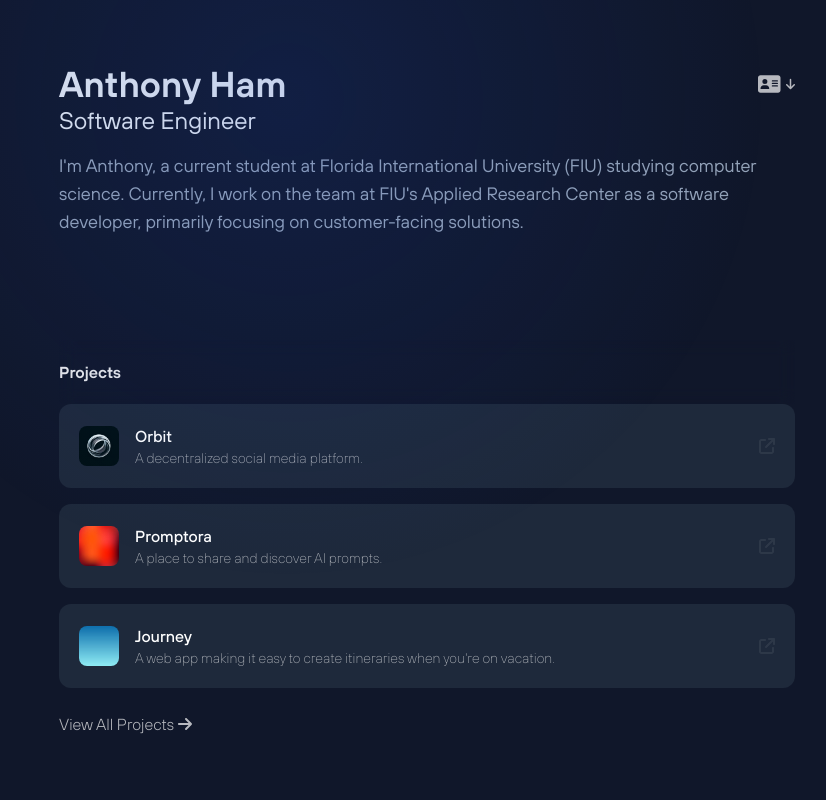
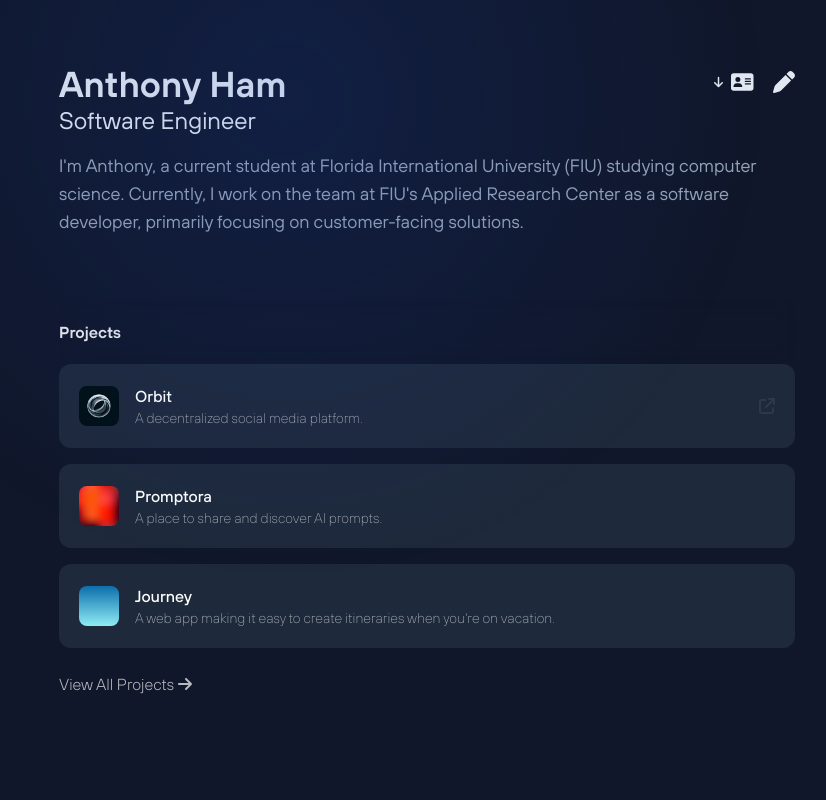
Before and after one commit to amichaeel/anthonymham, a Next.js app: page / in a window 1280 px wide. Shown: the top 800 px of the page, without its empty margins (213-1039 px from the left). Built offline with nearby package versions, Linux system fonts and the light colour scheme.

Commit message:
added link for projects on main page, link to upcoming blog, construction component

```diff
--- /dev/null
+++ b/components/Construction.js
@@ -0,0 +1,18 @@
+import React from "react";
+import { FontAwesomeIcon } from "@fortawesome/react-fontawesome";
+import { faTools } from "@fortawesome/free-solid-svg-icons";
+
+export default function ComingSoon() {
+  return (
+    <div className="text-white w-screen h-screen">
+      <div className="flex flex-col justify-center items-center w-full h-full">
+        <div className="flex text-2xl items-center space-x-5">
+          <FontAwesomeIcon icon={faTools} />
+          <div className="text-4xl font-thin w-[0.1px] bg-slate-200/30 h-12">
+          </div>
+          <span className="text-sm">This page is under construction</span>
+        </div>
+      </div>
+    </div>
+  )
+}
--- a/components/ProjectModal.js
+++ b/components/ProjectModal.js
@@ -1,19 +1,25 @@
 import React from "react"
+import { useRouter } from "next/router"
 import Image from "next/image"
 import { FontAwesomeIcon } from "@fortawesome/react-fontawesome"
 import { faArrowUpRightFromSquare } from "@fortawesome/free-solid-svg-icons"
 
-export default function ProjectModal({title, imgSource, description}) {
+export default function ProjectModal({ title, imgSource, description, link }) {
+  const router = useRouter()
   return (
-    <div className="flex gap-4 items-center group/project lg:group-hover/projects:opacity-40 lg:group-hover/projects:hover:hover:opacity-100 transition-all duration-200 bg-slate-800 rounded-xl p-5 cursor-default lg:hover:bg-slate-700">
+    <div className={link ? `cursor-pointer` : `cursor-default`}>
+      <div onClick={() => router.push(link)} className="flex gap-4 items-center group/project lg:group-hover/projects:opacity-40 lg:group-hover/projects:hover:hover:opacity-100 transition-all duration-200 bg-slate-800 rounded-xl p-5 lg:hover:bg-slate-700">
         <Image alt="placeholder-logo" className="rounded-lg lg:group-hover/project:scale-110 transition-all duration-200" src={imgSource} width={40} height={40} />
         <div className="flex items-center justify-between w-full">
           <span>
             <h3 className="text-white font-medium text-base">{title}</h3>
             <h3 className="text-white/70 font-thin text-sm">{description}</h3>
           </span>
+          {link && (
             <div>
-          <FontAwesomeIcon className="text-white/70 opacity-10 lg:group-hover/project:opacity-40 transition-all duration-200" icon={faArrowUpRightFromSquare} />
+              <FontAwesomeIcon className="text-white/70 opacity-10 lg:group-hover/project:opacity-80 transition-all duration-200" icon={faArrowUpRightFromSquare} />
+            </div>
+          )}
         </div>
       </div>
     </div>
--- a/package.json
+++ b/package.json
@@ -14,6 +14,7 @@
     "@fortawesome/free-brands-svg-icons": "^6.5.1",
     "@fortawesome/free-solid-svg-icons": "^6.5.1",
     "@fortawesome/react-fontawesome": "^0.2.0",
+    "@headlessui/react": "^1.7.18",
     "@table-library/react-table-library": "^4.1.7",
     "loaders.css": "^0.1.2",
     "next": "14.0.4",
--- a/pages/index.js
+++ b/pages/index.js
@@ -2,7 +2,7 @@ import React, { useState } from "react"
 import NextLink from 'next/link'
 import { Link as RSLink, Button, Element, Events, animateScroll as scroll, scrollSpy } from "react-scroll"
 import { FontAwesomeIcon } from "@fortawesome/react-fontawesome"
-import { faAddressCard, faAppleAlt, faArrowDown, faArrowRight, faDotCircle, faEnvelope, faGraduationCap, faMessage } from "@fortawesome/free-solid-svg-icons"
+import { faAddressCard, faAppleAlt, faArrowDown, faArrowRight, faBook, faDotCircle, faEnvelope, faGraduationCap, faHandPaper, faMessage, faNewspaper, faPen, faPencil, faPencilAlt, faPencilRuler, faPencilSquare, faRss } from "@fortawesome/free-solid-svg-icons"
 import { faApple, faGithub, faGoogle, faLinkedinIn, faTwitter } from '@fortawesome/free-brands-svg-icons'
 import ExperienceModal from "@/components/ExperienceModal"
 import ProjectModal from "@/components/ProjectModal"
@@ -18,35 +18,15 @@ export default function Home() {
 
   return (
     <main className="max-w-3xl mx-auto">
-      {/* <header className="flex justify-between pt-16 pb-16 px-4">
-        <h1 className="text-base font-semibold text-white">ah</h1>
-        <nav className="flex gap-4 text-white">
-          <RSLink
-            to="contact"
-            smooth={true}
-            className="cursor-pointer"
-            onClick={handleBounce}
-          >Let&apos;s talk! <FontAwesomeIcon icon={faMessage} /></RSLink>
-        </nav>
-      </header> */}
-
       <main className="px-4">
         <section className="pb-16 md:pt-16 pt-10 ">
           <div className="font-semibold mb-4 text-white">
-            <div className="flex flex-row justify-between items-center">
+            <div className="flex justify-between">
+              <div className="w-fit">
                 <span className="text-4xl font-semibold text-slate-200">
                   Anthony Ham
                 </span>
-              <div className="md:text-[20px] md:hover:text-teal-300 transition-all duration-200 text-3xl">
-                <RSLink
-                  to="contact"
-                  smooth={true}
-                  className="cursor-pointer text-white/70"
-                  onClick={handleBounce}
-                ><FontAwesomeIcon icon={faAddressCard} /> <FontAwesomeIcon icon={faArrowDown} className="text-xs animate-bounce" /></RSLink>
-              </div>
-            </div>
-            <span className="text-2xl font-normal text-slate-200">
+                <div className="text-2xl font-normal text-slate-200">
                   <Typewriter
                     options={{
                       strings: ['Software Engineer', "Code Wizard", "Bug Hunter", "Script Sorcerer", "Algorithm Alchemist", "Data Wrangler", "Bit Jockey"],
@@ -56,13 +36,31 @@ export default function Home() {
                       pauseFor: 10000
                     }}
                   />
-            </span>
+                </div>
+              </div>
+              <div className="flex md:items-start items-end md:flex-row flex-col md:space-y-0 md:space-x-5 space-y-4">
+                <div className="md:text-[20px] md:hover:text-teal-300 transition-all duration-200 text-3xl">
+                  <RSLink
+                    to="contact"
+                    smooth={true}
+                    className="cursor-pointer space-x-2 text-slate-200 md:hover:text-teal-300 transition-all duration-200"
+                    onClick={handleBounce}
+                  ><FontAwesomeIcon icon={faArrowDown} className="text-xs animate-bounce" /><FontAwesomeIcon icon={faAddressCard} /></RSLink>
+                </div>
+                <div className="text-3xl md:text-[22px]">
+                  <NextLink href="/posts" >
+                    <FontAwesomeIcon className="text-slate-200" icon={faPen} />
+                  </NextLink>
+                </div>
+              </div>
+
+            </div>
           </div>
           <p className="text-slate-400 text-lg">I&apos;m Anthony, a current student at Florida International University (FIU) studying computer science. Currently, I work on the team at FIU&apos;s Applied Research Center as a software developer, primarily focusing on customer-facing solutions. </p>
         </section>
 
         {/* Projects */}
-        <section className="pb-16 pt-10">
+        <section className="pb-16">
           <div className="sticky top-0 z-20 py-5 backdrop-blur lg:relative lg:top-auto lg:w-full">
             <h2 className="font-semibold text-base text-white/90 ">Projects</h2>
           </div>
@@ -72,6 +70,7 @@ export default function Home() {
               imgSource="/orbit-logo.png"
               title="Orbit"
               description="A decentralized social media platform."
+              link="https://orbitchat.vercel.app"
             />
             <ProjectModal
               imgSource="/placeholder-3.png"
--- /dev/null
+++ b/pages/posts.js
@@ -0,0 +1,6 @@
+import Construction from "@/components/Construction";
+import React from "react";
+
+export default function Posts() {
+  return <Construction />
+}
```
Also changed, not shown: 1 other file (tests, documents, lock files or other folders). Lines whose indentation alone changed are shown as unchanged.
